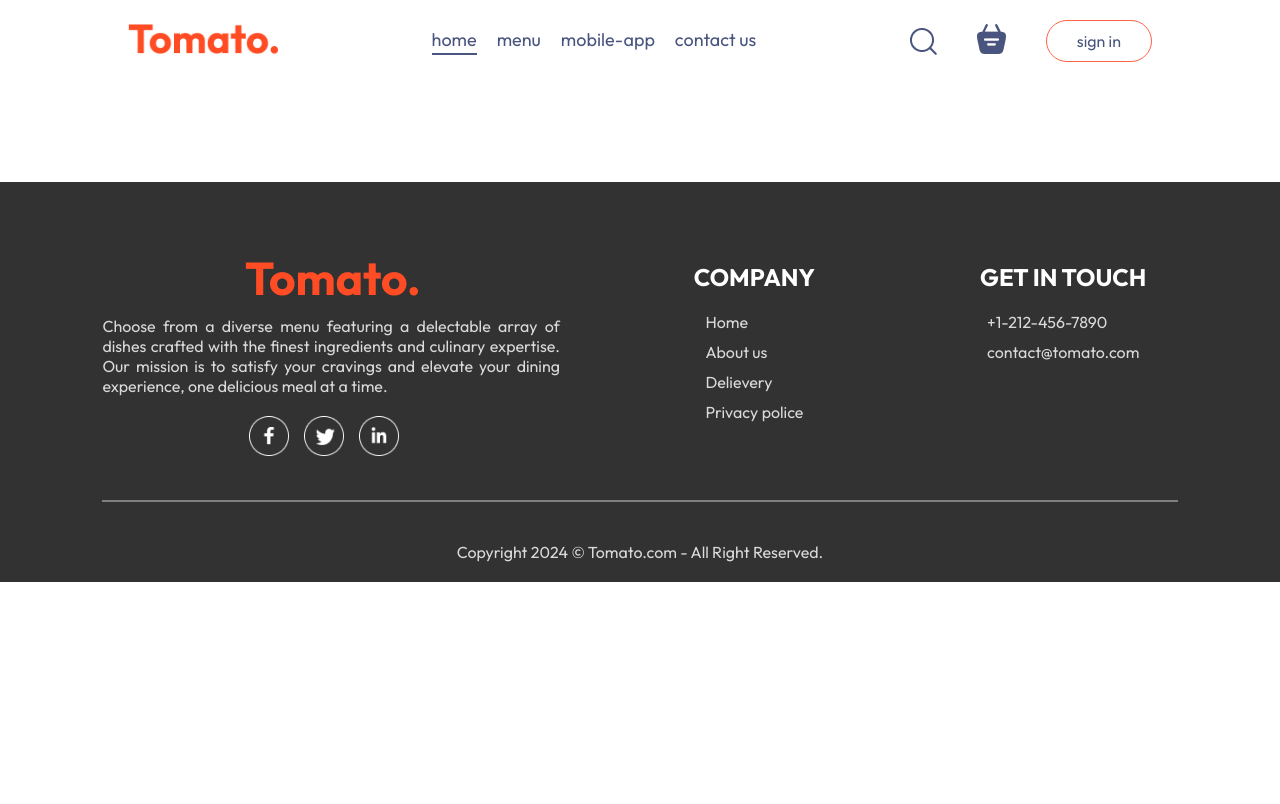
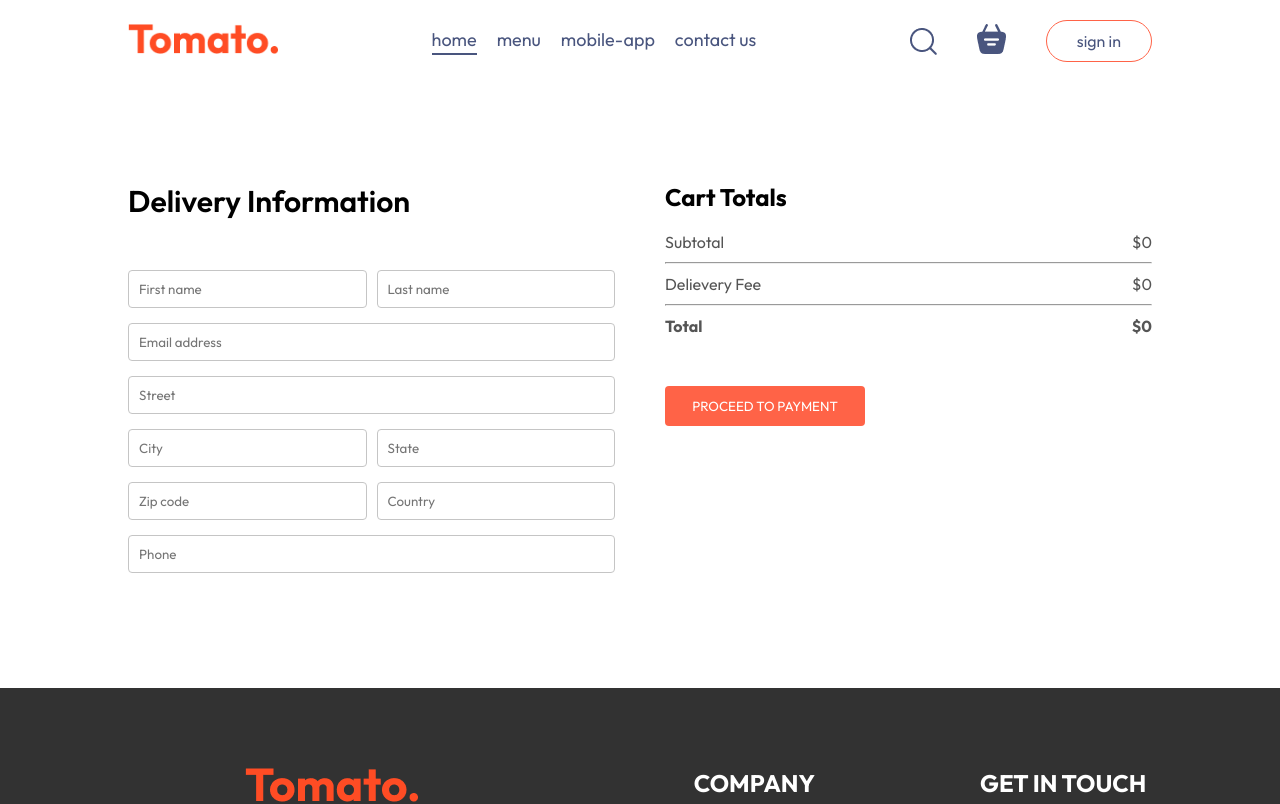
Before and after one commit to LakshanJayaweera426/Full-Stack-Food-Delivery-Application-with-MERN, a React (Vite) app in the folder frontend/: page /order in a window 1280 px wide. Shown: the top 804 px of the page. Built offline with nearby package versions, Linux system fonts and the light colour scheme.

Commit message:
Developed PlaceOrders.jsx file and add css properties

```diff
--- a/frontend/src/pages/Cart/Cart.jsx
+++ b/frontend/src/pages/Cart/Cart.jsx
@@ -50,12 +50,12 @@ const Cart = () => {
             <hr />
             <div className="cart-total-details">
               <p>Delievery Fee</p>
-              <p>${2}</p>
+              <p>${getTotalCartAmount()===0?0:2}</p>
             </div>
             <hr />
             <div className="cart-total-details">
               <b>Total</b>
-              <b>${getTotalCartAmount()+2}</b>
+              <b>${getTotalCartAmount()===0?0:getTotalCartAmount()+2}</b>
             </div>
           </div>
           <button onClick={()=>navigate('/order')}>PROCEED TO CHECKOUT</button>
--- a/frontend/src/pages/PlaceOrders/PlaceOrders.css
+++ b/frontend/src/pages/PlaceOrders/PlaceOrders.css
@@ -0,0 +1,35 @@
+.place-order{
+    display: flex;
+    align-items: start;
+    justify-content: space-between;
+    gap: 50px;
+    margin-top: 100px;
+}
+.place-order-left{
+    width: 100%;
+    max-width: max(30%,500px);
+}
+.place-order-left .title{
+    font-size: 30px;
+    font-weight: 600;
+    margin-bottom: 50px;
+}
+.place-order-left input{
+    margin-bottom: 15px;
+    width: 100%;
+    padding: 10px;
+    border: 1px solid #c5c5c5;
+    border-radius: 4px;
+    outline-color: tomato;
+}
+.place-order-left .multi-fields{
+    display: flex;
+    gap: 10px;
+}
+.place-order-right{
+    width: 100%;
+    max-width: max(40%,500px);
+}
+.place-order .cart-total button{
+    margin-top: 30px;
+}
--- a/frontend/src/pages/PlaceOrders/PlaceOrders.jsx
+++ b/frontend/src/pages/PlaceOrders/PlaceOrders.jsx
@@ -1,10 +1,56 @@
-import React from 'react'
-import './PlaceOrders.css'
+import React, { useContext } from "react";
+import "./PlaceOrders.css";
+import { StoreContext } from "../../context/StoreContext";
 
 const PlaceOrders = () => {
+
+  const {getTotalCartAmount} = useContext(StoreContext);
+
   return (
-    <div></div>
-  )
-}
+    <form className="place-order">
+      <div className="place-order-left">
+        <p className="title">Delivery Information</p>
+        <div className="multi-fields">
+          <input type="text" placeholder="First name" />
+          <input type="text" placeholder="Last name" />
+        </div>
+        <input type="email" placeholder="Email address" />
+        <input type="text" placeholder="Street" />
+        <div className="multi-fields">
+          <input type="text" placeholder="City" />
+          <input type="text" placeholder="State" />
+        </div>
+        <div className="multi-fields">
+          <input type="text" placeholder="Zip code" />
+          <input type="text" placeholder="Country" />
+        </div>
+        <input type="text" placeholder="Phone" />
+      </div>
 
-export default PlaceOrders
+      <div className="place-order-right">
+        <div className="cart-total">
+          <h2>Cart Totals</h2>
+          <div>
+            <div className="cart-total-details">
+              <p>Subtotal</p>
+              <p>${getTotalCartAmount()}</p>
+            </div>
+            <hr />
+            <div className="cart-total-details">
+              <p>Delievery Fee</p>
+              <p>${getTotalCartAmount()===0?0:2}</p>
+            </div>
+            <hr />
+            <div className="cart-total-details">
+              <b>Total</b>
+              <b>${getTotalCartAmount()===0?0:getTotalCartAmount() + 2}</b>
+            </div>
+          </div>
+          <button>PROCEED TO PAYMENT</button>
+        </div>
+      </div>
+    </form>
+  );
+};
+
+export default PlaceOrders;
```
